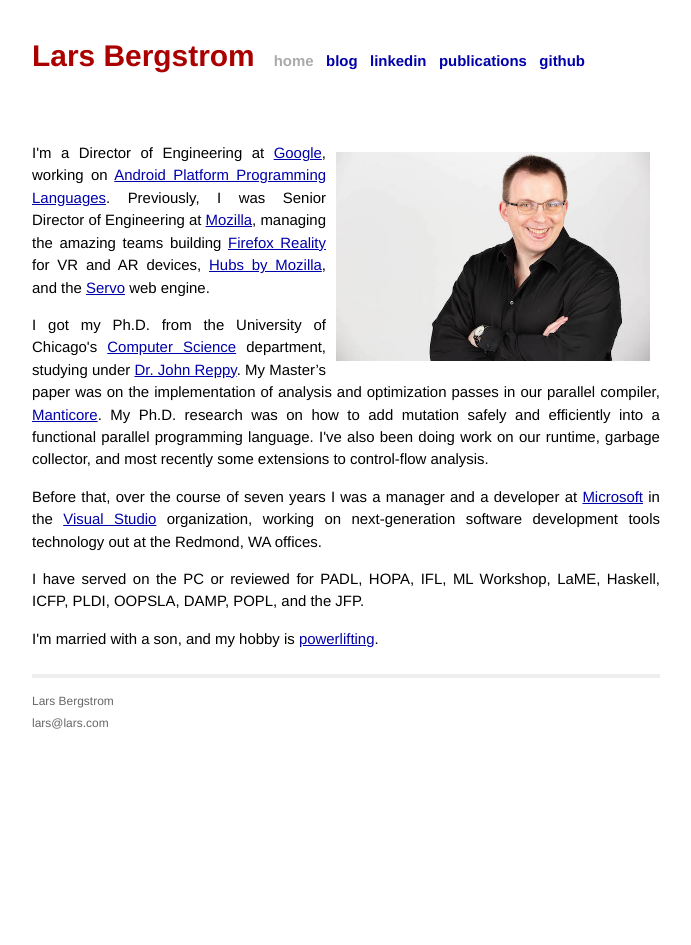
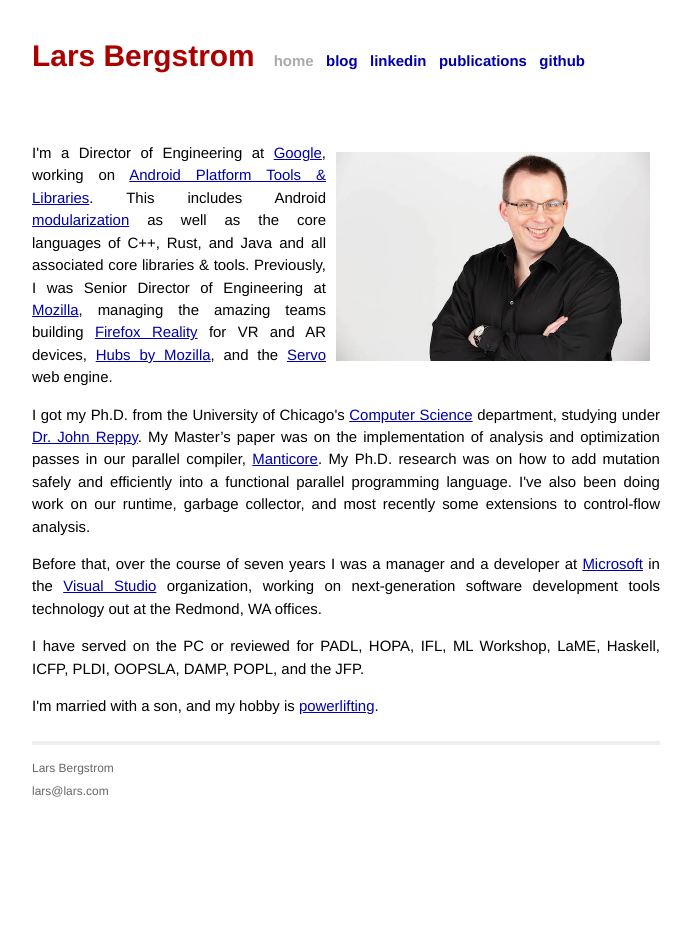
Before and after one commit to larsbergstrom/larsbergstrom.github.io, a Jekyll site: the page built from index.html, in a window 1280 px wide. Shown: the whole page, without its empty margins (294-985 px from the left). Built offline with Jekyll 4.4.1, drawn with Linux system fonts in a browser that asks for light colours.

Commit message:
Update index.html

```diff
--- a/index.html
+++ b/index.html
@@ -6,7 +6,7 @@
 <div id="home">
   <img style="float:right" width="50%" height="50%" src="/images/LarsBergstromPortrait.jpg">
 <p>
-I'm a Director of Engineering at <a href="https://www.google.org">Google</a>, working on <a href="https://source.android.com/">Android Platform Programming Languages</a>. Previously, I was Senior Director of Engineering at <a href="https://www.mozilla.org">Mozilla</a>, managing the amazing teams building <a href="https://mixedreality.mozilla.org/firefox-reality/">Firefox Reality</a> for VR and AR devices, <a href="https://hubs.mozilla.com/">Hubs by Mozilla</a>, and the <a href="https://github.com/servo/servo">Servo</a> web engine.
+I'm a Director of Engineering at <a href="https://www.google.org">Google</a>, working on <a href="https://source.android.com/">Android Platform Tools & Libraries</a>. This includes Android <a href="https://source.android.com/docs/core/ota/modular-system">modularization</a> as well as the core languages of C++, Rust, and Java and all associated core libraries & tools. Previously, I was Senior Director of Engineering at <a href="https://www.mozilla.org">Mozilla</a>, managing the amazing teams building <a href="https://mixedreality.mozilla.org/firefox-reality/">Firefox Reality</a> for VR and AR devices, <a href="https://hubs.mozilla.com/">Hubs by Mozilla</a>, and the <a href="https://github.com/servo/servo">Servo</a> web engine.
 <p>
 I got my Ph.D. from the University of Chicago's <a href="https://www.cs.uchicago.edu">Computer Science</a> department, studying under <a href="https://people.cs.uchicago.edu/~jhr">Dr. John Reppy</a>. My Master’s paper was on the implementation of analysis and optimization passes in our parallel compiler, <a href="http://manticore.cs.uchicago.edu/">Manticore</a>. My Ph.D. research was on how to add mutation safely and efficiently into a functional parallel programming language. I've also been doing work on our runtime, garbage collector, and most recently some extensions to control-flow analysis.
 <p>
```
